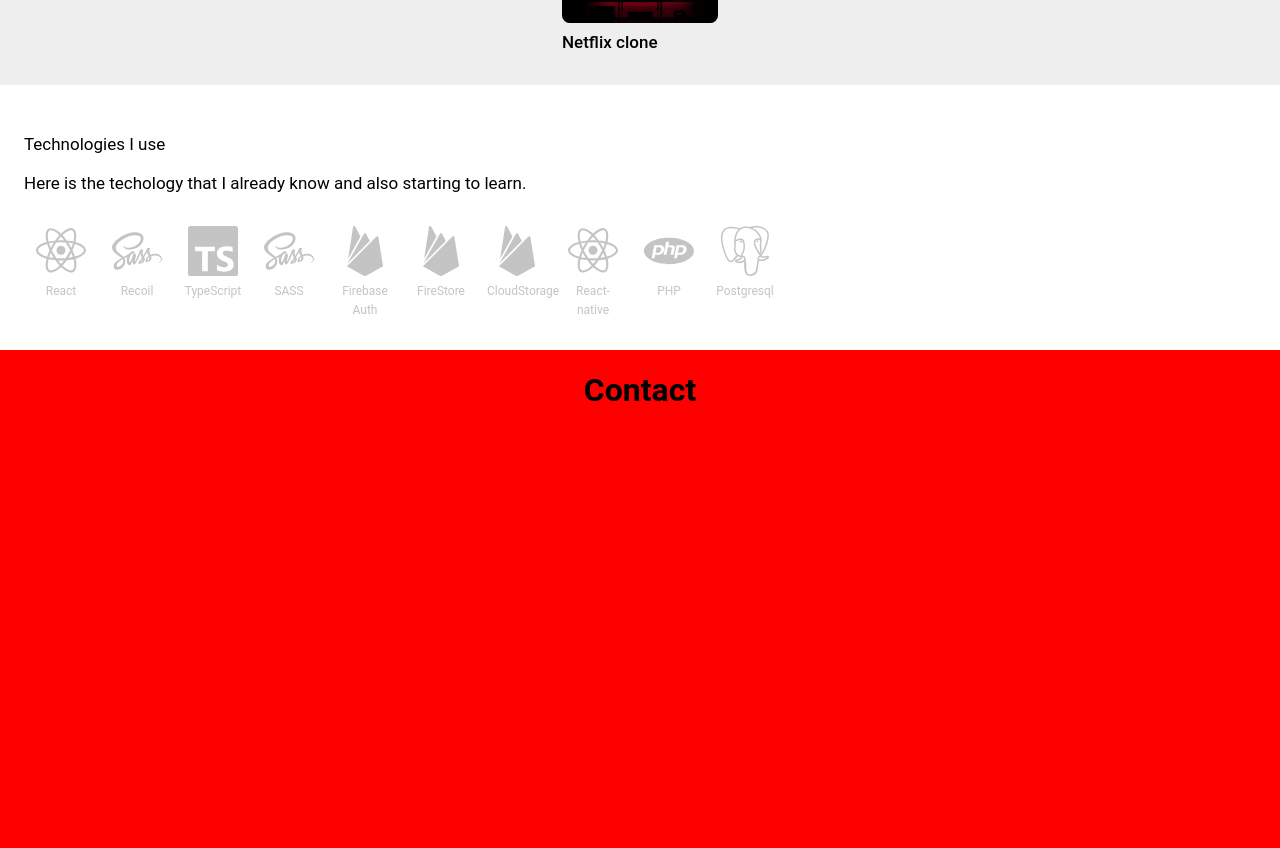
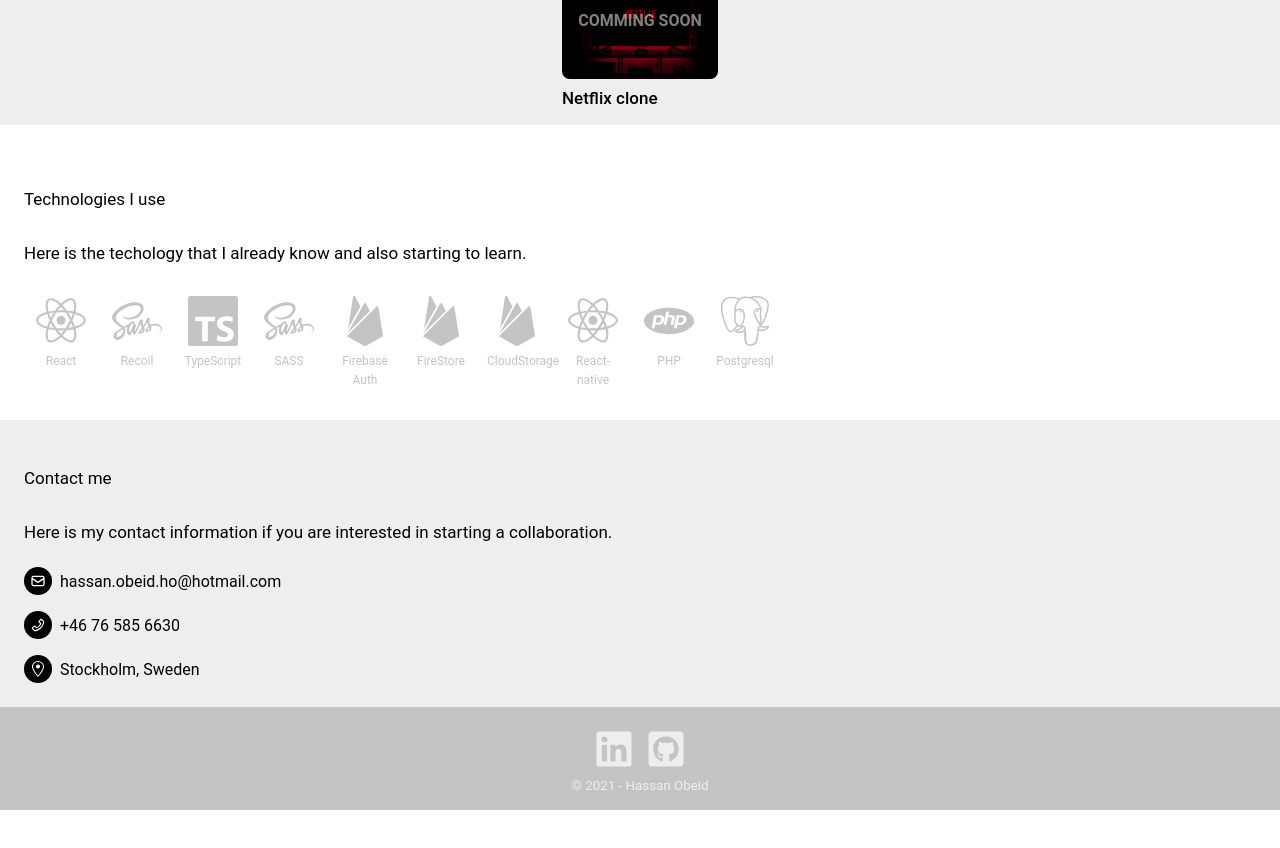
Before and after one commit to HassanObeid89/My_portfolio, a React (Create React App) app: page / in a window 1280 px wide. Shown: the part 1602-2450 px from the top of the page. After the commit the page ends 2412 px from the top, so only its background shows below. Built offline with nearby package versions, Linux system fonts and the light colour scheme.

Commit message:
Added the contact section, footer and styled them.

```diff
--- a/public/index.html
+++ b/public/index.html
@@ -2,7 +2,7 @@
 <html lang="en">
   <head>
     <meta charset="utf-8" />
-    <link rel="icon" href="%PUBLIC_URL%/favicon.ico" />
+    <link rel="icon" href="%PUBLIC_URL%/Hassan_obeid.jpg" />
     <meta name="viewport" content="width=device-width, initial-scale=1" />
     <meta name="theme-color" content="#000000" />
     <meta
--- a/src/App.css
+++ b/src/App.css
@@ -5,6 +5,7 @@
 @import './components/css/Card.css';
 @import './components/css/Modal.css';
 @import './components/css/Tech.css';
+@import './components/css/Contact.css';
 
 
 .App {
@@ -21,26 +22,6 @@
   font-size: calc(10px + 2vmin);
   color: white;
 } */
-
-.content-container {
-  display: flex;
-  flex-direction: column;
-}
-
-
-
-
-
-.contact-container {
-  width: 100%;
-  height: 90vh;
-  background-color: red;
-  background-size: cover;
-}
-
-
-
-
 
 /* shared Css between sections*/
 
@@ -61,8 +42,8 @@
   font-style: normal;
   font-weight: normal;
   font-size: 17px;
-  line-height: 22px;
-  margin: 48px 24px 16px 24px;
+
+  padding: 48px 24px 16px 24px;
 }
 
 h3 {
--- a/src/components/ContactSection.jsx
+++ b/src/components/ContactSection.jsx
@@ -1,9 +1,44 @@
 import React from "react";
+import { HiOutlineMail } from "react-icons/hi";
+import { AiOutlinePhone } from "react-icons/ai";
+import { GoLocation } from "react-icons/go";
+import { FaLinkedin, FaGithubSquare } from "react-icons/fa";
 
 export default function ContactSection() {
   return (
-    <div className='contact-container' id="contact">
-      <h1>Contact</h1>
+    <div className="contact-container" id="contact">
+      <h2>Contact me</h2>
+      <p>
+        Here is my contact information if you are interested in starting a
+        collaboration.
+      </p>
+      <ul>
+        <li>
+          <HiOutlineMail />
+          <label>hassan.obeid.ho@hotmail.com</label>
+        </li>
+        <li>
+          <AiOutlinePhone />
+          <label>+46 76 585 6630</label>
+        </li>
+        <li>
+          <GoLocation />
+          <label>Stockholm, Sweden</label>
+        </li>
+      </ul>
+
+      <footer className="footer">
+        <ul>
+          <li>
+            <FaLinkedin />
+          </li>
+          <li>
+            <FaGithubSquare />
+          </li>
+        </ul>
+
+        <small>© 2021 - Hassan Obeid</small>
+      </footer>
     </div>
   );
 }
--- a/src/components/css/AboutSection.css
+++ b/src/components/css/AboutSection.css
@@ -1,7 +1,6 @@
 .about-container {
     width: 100%;
     background-color: white;
-    background-size: cover;
   }
 
 
--- /dev/null
+++ b/src/components/css/Contact.css
@@ -0,0 +1,57 @@
+.contact-container {
+    width: 100%;
+    background-color:#EEEEEE;
+  }
+
+  .contact-container ul {
+    display: flex;
+    flex-direction: column;
+    align-items: flex-start;
+    padding-inline-start: 0px;
+  }
+
+  .contact-container li {
+    display: flex;
+    align-items: center;
+    margin: 8px 24px;
+    list-style: none;
+  }
+
+  .contact-container li label {
+    margin: 0 8px;
+  }
+  .contact-container ul li svg {
+    background: black;
+    border-radius: 100px;
+    color: white;
+    padding: 6px;
+  }
+
+  .footer {
+    background-color: #C4C4C4;
+    padding: 16px 24px;
+  }
+  .footer ul {
+    display: flex;
+    flex-direction: row;
+    justify-content: center;
+    justify-items: center;
+    margin: 0px 0px;
+  }
+
+
+  .footer li {
+    margin: 0px 0px;
+  }
+
+.footer ul li svg {
+    color: #EEEEEE;
+    font-size: 40px;
+    background: #C4C4C4;
+    border-radius: 0px;
+
+  }
+
+  .footer small {
+      color: #EEEEEE;
+  }
--- a/src/components/css/ProjectSection.css
+++ b/src/components/css/ProjectSection.css
@@ -1,7 +1,7 @@
 .project-container {
     width: 100%;
     background-color: #EEEEEE;
-
+    background-size: cover;
   }
 
   .project-container ul {
--- a/src/components/css/Tech.css
+++ b/src/components/css/Tech.css
@@ -8,7 +8,6 @@
     flex-wrap: wrap;
     justify-content: left;
     padding-inline-start: 23px;
-    /* padding-inline-end: 23px; */
   }
 
   .item-wrapper {
```
Also changed, not shown: public/manifest.json, 1 other file (tests, documents, lock files or other folders). Lines whose indentation alone changed are shown as unchanged.
